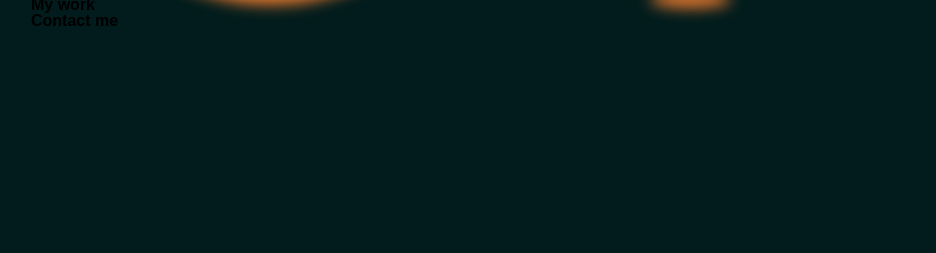
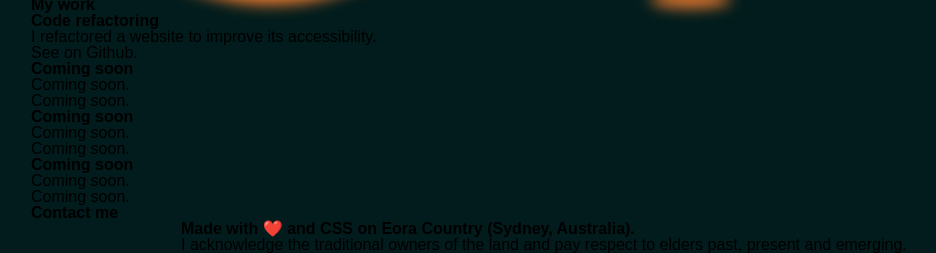
Before and after one commit to hayleyarodgers/outdated-portfolio-30-9-22, a plain HTML site: page index.html in a window 1280 px wide. Shown: the part 3051-3304 px from the top of the page, without its empty margins (119-1055 px from the left). Before the commit the page ends 3080 px from the top, so only its background shows below. Drawn offline with Linux system fonts and the light colour scheme.

Commit message:
Add HTML for work

```diff
--- a/index.html
+++ b/index.html
@@ -64,14 +64,42 @@
         </section>
         <section class="work">
             <h2>My work</h2>
-
+            <section class="primary-work-card">
+                <h3>Code refactoring</h3>
+                <p>I refactored a website to improve its accessibility.</p>
+                <div class="external-link">
+                    <p>See on Github.</p>
+                </div>
+            </section>
+            <section class="secondary-work-card">
+                <h3>Coming soon</h3>
+                <p>Coming soon.</p>
+                <div class="external-link">
+                    <p>Coming soon.</p>
+                </div>
+            </section>
+            <section class="secondary-work-card">
+                <h3>Coming soon</h3>
+                <p>Coming soon.</p>
+                <div class="external-link">
+                    <p>Coming soon.</p>
+                </div>
+            </section>
+            <section class="secondary-work-card">
+                <h3>Coming soon</h3>
+                <p>Coming soon.</p>
+                <div class="external-link">
+                    <p>Coming soon.</p>
+                </div>
+            </section>
         </section>
         <section class="contact">
             <h2>Contact me</h2>
         </section>
     <main>
     <footer>
-
+        <h3>Made with ❤️ and CSS on Eora Country (Sydney, Australia).</h3>
+        <p>I acknowledge the traditional owners of the land and pay respect to elders past, present and emerging.</p>
     </footer>
 </body>
 </html>
```
